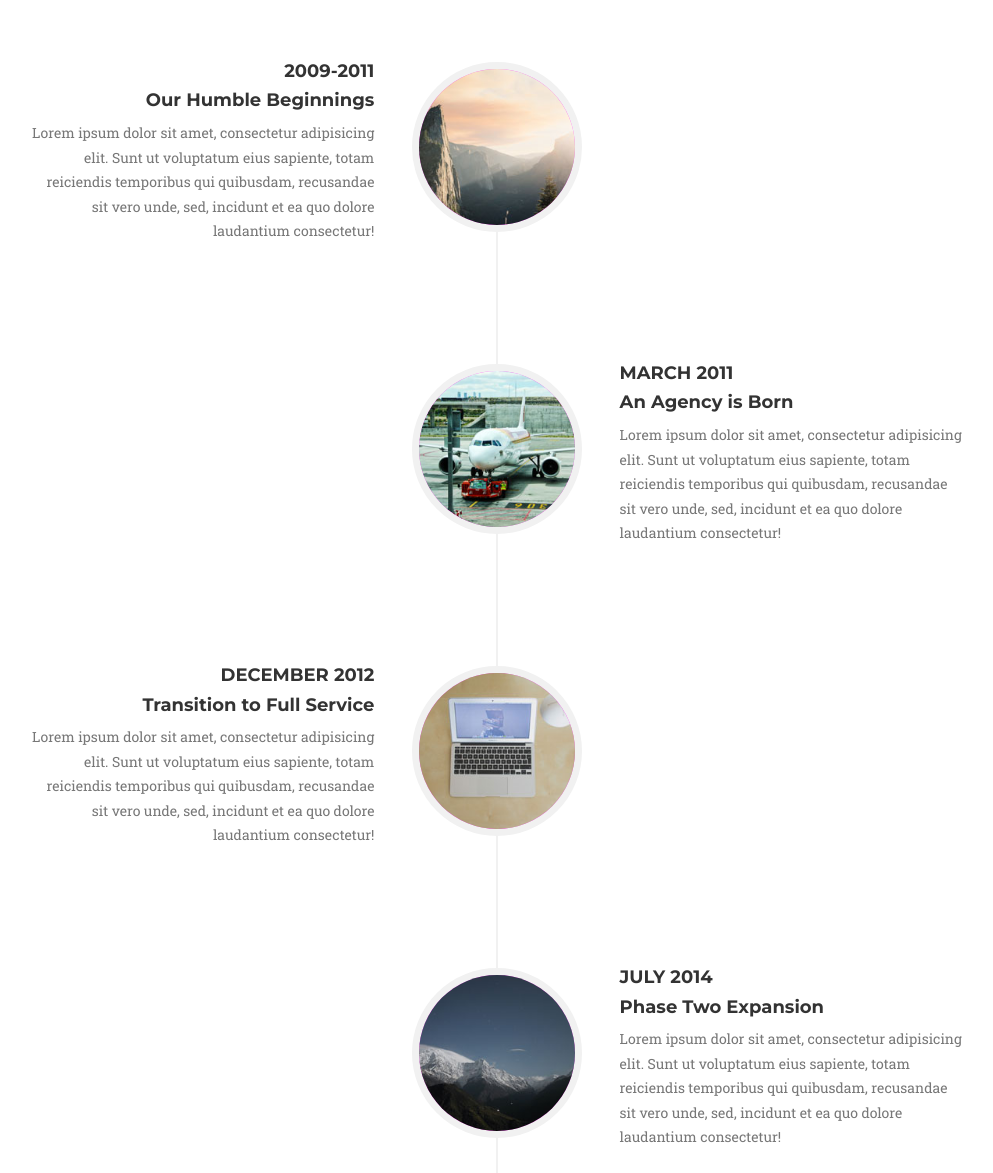
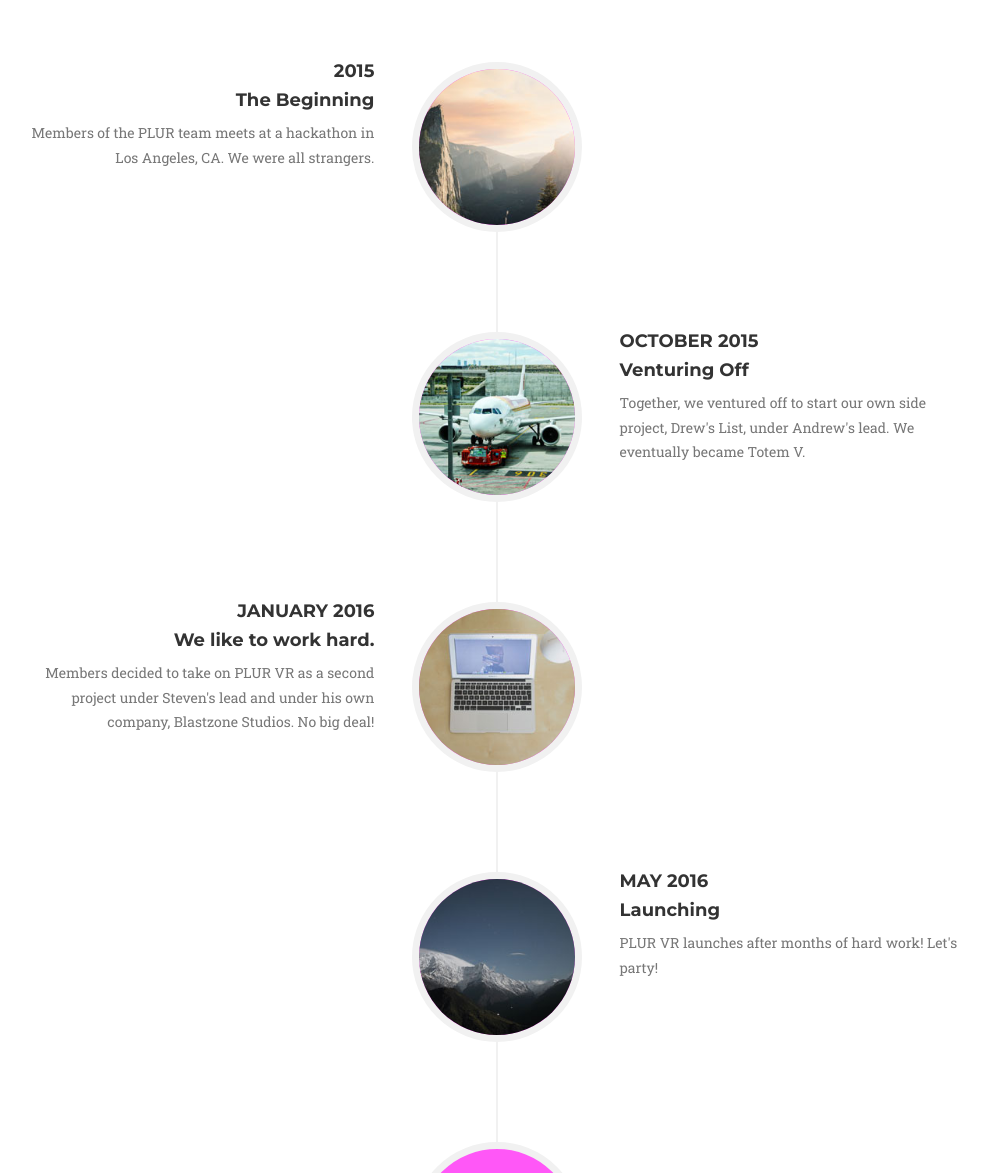
Before and after one commit to plurvr/plurvr, a plain HTML site: page index.html in a window 1280 px wide. Shown: the part 2880-4053 px from the top of the page, without its empty margins (143-1136 px from the left). Drawn offline with nearby package versions, Linux system fonts and the light colour scheme; a web font is replaced by a local one.

Commit message:
about section update

```diff
--- a/index.html
+++ b/index.html
@@ -221,11 +221,11 @@
                             </div>
                             <div class="timeline-panel">
                                 <div class="timeline-heading">
-                                    <h4>2009-2011</h4>
-                                    <h4 class="subheading">Our Humble Beginnings</h4>
+                                    <h4>2015</h4>
+                                    <h4 class="subheading">The Beginning</h4>
                                 </div>
                                 <div class="timeline-body">
-                                    <p class="text-muted">Lorem ipsum dolor sit amet, consectetur adipisicing elit. Sunt ut voluptatum eius sapiente, totam reiciendis temporibus qui quibusdam, recusandae sit vero unde, sed, incidunt et ea quo dolore laudantium consectetur!</p>
+                                    <p class="text-muted">Members of the PLUR team meets at a hackathon in Los Angeles, CA. We were all strangers.</p>
                                 </div>
                             </div>
                         </li>
@@ -235,11 +235,11 @@
                             </div>
                             <div class="timeline-panel">
                                 <div class="timeline-heading">
-                                    <h4>March 2011</h4>
-                                    <h4 class="subheading">An Agency is Born</h4>
+                                    <h4>October 2015</h4>
+                                    <h4 class="subheading">Venturing Off</h4>
                                 </div>
                                 <div class="timeline-body">
-                                    <p class="text-muted">Lorem ipsum dolor sit amet, consectetur adipisicing elit. Sunt ut voluptatum eius sapiente, totam reiciendis temporibus qui quibusdam, recusandae sit vero unde, sed, incidunt et ea quo dolore laudantium consectetur!</p>
+                                    <p class="text-muted">Together, we ventured off to start our own side project, Drew's List, under Andrew's lead. We eventually became Totem V.</p>
                                 </div>
                             </div>
                         </li>
@@ -249,11 +249,11 @@
                             </div>
                             <div class="timeline-panel">
                                 <div class="timeline-heading">
-                                    <h4>December 2012</h4>
-                                    <h4 class="subheading">Transition to Full Service</h4>
+                                    <h4>January 2016</h4>
+                                    <h4 class="subheading">We like to work hard.</h4>
                                 </div>
                                 <div class="timeline-body">
-                                    <p class="text-muted">Lorem ipsum dolor sit amet, consectetur adipisicing elit. Sunt ut voluptatum eius sapiente, totam reiciendis temporibus qui quibusdam, recusandae sit vero unde, sed, incidunt et ea quo dolore laudantium consectetur!</p>
+                                    <p class="text-muted">Members decided to take on PLUR VR as a second project under Steven's lead and under his own company, Blastzone Studios. No big deal!</p>
                                 </div>
                             </div>
                         </li>
@@ -263,11 +263,11 @@
                             </div>
                             <div class="timeline-panel">
                                 <div class="timeline-heading">
-                                    <h4>July 2014</h4>
-                                    <h4 class="subheading">Phase Two Expansion</h4>
+                                    <h4>May 2016</h4>
+                                    <h4 class="subheading">Launching</h4>
                                 </div>
                                 <div class="timeline-body">
-                                    <p class="text-muted">Lorem ipsum dolor sit amet, consectetur adipisicing elit. Sunt ut voluptatum eius sapiente, totam reiciendis temporibus qui quibusdam, recusandae sit vero unde, sed, incidunt et ea quo dolore laudantium consectetur!</p>
+                                    <p class="text-muted">PLUR VR launches after months of hard work! Let's party!</p>
                                 </div>
                             </div>
                         </li>
```
